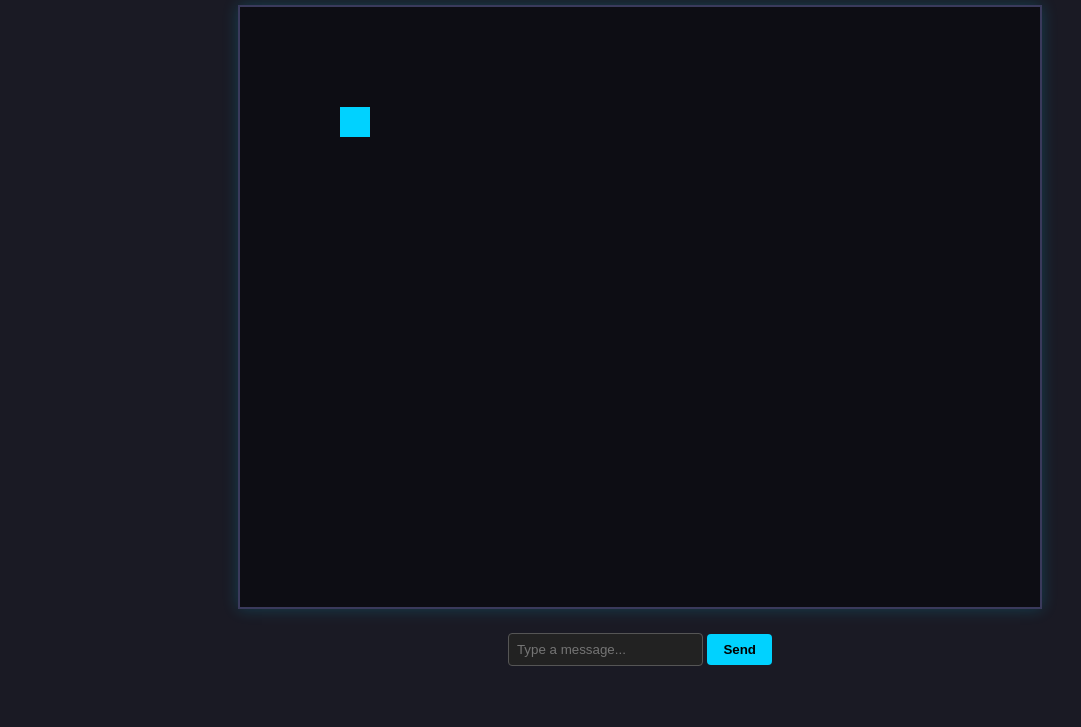
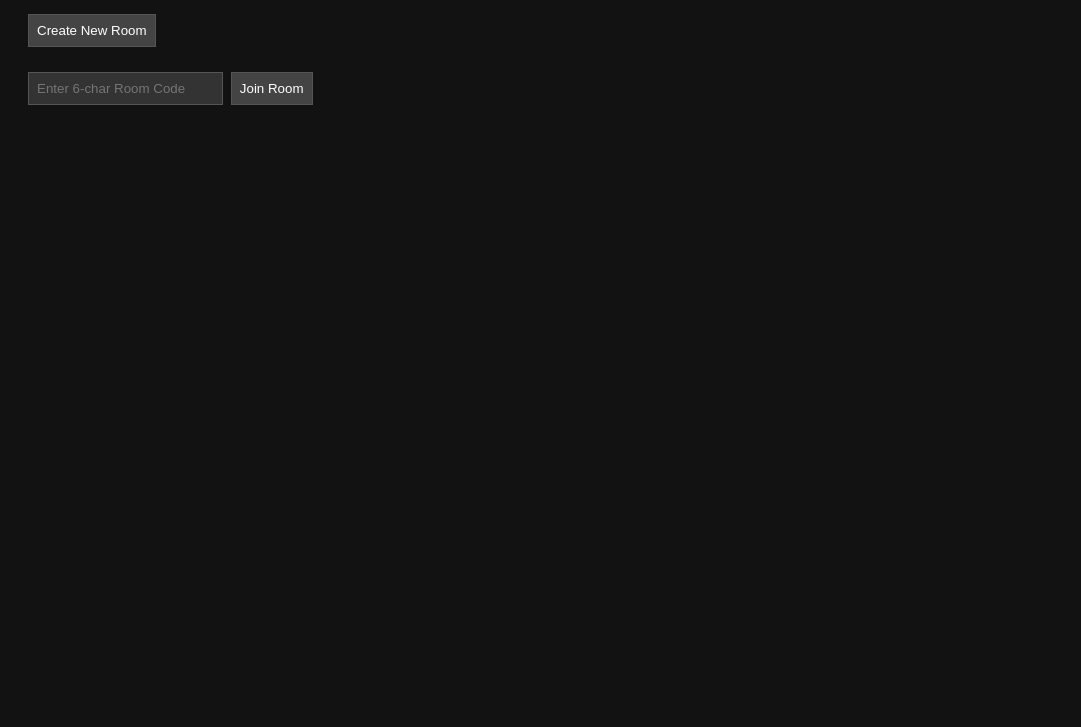
Before and after one commit to JabezJesudasonJena/pixelpulse, a website: page src/public/index.html in a window 1280 px wide. Shown: the part 73-800 px from the top of the page, without its empty margins (0-1081 px from the left). Drawn offline with nearby package versions, Linux system fonts and the light colour scheme; no server answers.

Commit message:
feat: Chat Room implementation

```diff
--- a/src/public/index.html
+++ b/src/public/index.html
@@ -2,95 +2,114 @@
 <html lang="en">
 <head>
     <meta charset="UTF-8">
-    <title>PixelPulse</title>
+    <title>Room Architecture Test</title>
     <script src="https://cdnjs.cloudflare.com/ajax/libs/socket.io/4.7.2/socket.io.min.js"></script>
     <style>
-        body {
-            background-color: #1a1a24;
-            color: white;
-            font-family: sans-serif;
-            text-align: center;
-            margin-top: 30px;
-        }
-        /* Style the canvas so it looks like a game screen */
-        canvas {
-            background-color: #0d0d14;
-            border: 2px solid #3a3a5c;
-            box-shadow: 0 0 15px rgba(0, 210, 255, 0.2);
-            margin-bottom: 20px;
-        }
-        input {
-            padding: 8px;
-            border-radius: 4px;
-            border: 1px solid #555;
-            background: #222;
-            color: white;
-        }
-        button {
-            padding: 8px 16px;
-            background-color: #00d2ff;
-            border: none;
-            border-radius: 4px;
-            color: black;
-            font-weight: bold;
-            cursor: pointer;
-        }
+        body { font-family: monospace; background-color: #121212; color: #fff; padding: 20px; }
+        input, button { padding: 8px; margin: 5px 0; background: #333; color: white; border: 1px solid #555; }
+        button { cursor: pointer; background: #444; }
+        button:hover { background: #555; }
+        #chatArea { display: none; margin-top: 20px; border-top: 1px solid #444; padding-top: 20px; }
+        #logs { background: #1e1e1e; padding: 10px; height: 250px; overflow-y: scroll; margin-bottom: 10px; border: 1px solid #333; }
+        .system { color: #888; }
+        .room { color: #4CAF50; }
+        .chat { color: #2196F3; }
+        .error { color: #f44336; }
     </style>
 </head>
 <body>
-    <h2>PixelPulse</h2>
+    <h2>Room Management Node</h2>
 
-    <!-- The Game Screen -->
-    <canvas id="gameCanvas" width="800" height="600"></canvas>
+    <div id="lobbyArea">
+        <button onclick="createRoom()">Create New Room</button>
+        <br><br>
+        <input type="text" id="roomInput" placeholder="Enter 6-char Room Code">
+        <button onclick="joinRoom()">Join Room</button>
+    </div>
 
-    <!-- Keeping your test chat box -->
-    <div>
-        <input type="text" id="msgInput" placeholder="Type a message...">
-        <button onclick="sendMessage()">Send</button>
+    <div id="roomInfo" style="margin-top: 20px; font-weight: bold; color: #ffeb3b;"></div>
+
+    <div id="chatArea">
+        <div id="logs"></div>
+        <input type="text" id="msgInput" placeholder="Type message here...">
+        <button onclick="sendMessage()">Send to Room</button>
     </div>
 
     <script>
-        // ==========================================
-        // 1. SOCKET SETUP
-        // ==========================================
         const socket = io("http://localhost:3001");
 
+        // DOM Elements
+        const logsDiv = document.getElementById('logs');
+        const lobbyArea = document.getElementById('lobbyArea');
+        const chatArea = document.getElementById('chatArea');
+        const roomInfo = document.getElementById('roomInfo');
+
+        // Helper to print colored logs
+        function logMessage(msg, type = 'system') {
+            logsDiv.innerHTML += `<div class="${type}">${msg}</div>`;
+            logsDiv.scrollTop = logsDiv.scrollHeight;
+        }
+
+        // Socket Connection
         socket.on("connect", () => {
-            console.log("Connected to PixelPulse server:", socket.id);
+            logMessage(`[Connected] Socket ID: ${socket.id}`, 'system');
         });
 
-        socket.on("receive_message", (data) => {
-            console.log("Broadcast received:", data);
+        // Room Events
+        socket.on("room_created", (data) => {
+            roomInfo.innerText = `Hosting Room: ${data.roomCode}`;
+            logMessage(`[Success] Room created: ${data.roomCode}`, 'room');
+            enterRoomUI();
         });
 
-        function sendMessage() {
-            const text = document.getElementById('msgInput').value;
-            socket.emit("send_message", { text: text });
+        socket.on("room_joined", (data) => {
+            roomInfo.innerText = `Connected to Room: ${data.roomCode}`;
+            logMessage(`[Success] Joined room: ${data.roomCode}`, 'room');
+            enterRoomUI();
+        });
+
+        socket.on("player_joined", (data) => {
+            logMessage(`[Event] Player ${data.playerId} joined. (${data.playerCount}/5)`, 'room');
+        });
+
+        socket.on("player_left", (data) => {
+            logMessage(`[Event] Player ${data.playerId} disconnected. (${data.playerCount}/5)`, 'room');
+        });
+
+        // Chat Events
+        socket.on("receive_message", (data) => {
+            const senderName = data.sender === socket.id ? "You" : data.sender.substring(0,5);
+            logMessage(`[${senderName}]: ${data.text}`, 'chat');
+        });
+
+        socket.on("error", (data) => {
+            logMessage(`[Error] ${data.message}`, 'error');
+            alert(data.message);
+        });
+
+        // Emit Actions
+        function createRoom() {
+            socket.emit("create_room");
         }
 
-        // ==========================================
-        // 2. CANVAS SETUP
-        // ==========================================
-        const canvas = document.getElementById("gameCanvas");
-        const ctx = canvas.getContext("2d"); // The tool we use to draw
-
-        // A simple function to draw a player
-        function drawPlayer(x, y, color) {
-            ctx.fillStyle = color;
-            ctx.fillRect(x, y, 30, 30); // x, y, width, height
+        function joinRoom() {
+            const code = document.getElementById('roomInput').value.trim();
+            if (!code) return alert("Room code cannot be empty.");
+            socket.emit("join_room", { roomCode: code });
         }
 
-        // The main render function that updates the screen
-        function render() {
-            // 1. Clear the old frame (so shapes don't smear)
-            ctx.clearRect(0, 0, canvas.width, canvas.height);
-
-            // 2. Draw our test player at coordinates (X: 100, Y: 100)
-            drawPlayer(100, 100, "#00d2ff");
+        function sendMessage() {
+            const input = document.getElementById('msgInput');
+            if (!input.value.trim()) return;
+            socket.emit("send_message", { text: input.value.trim() });
+            input.value = '';
         }
 
-        // Call render once to draw the initial screen
-        render();
+        // UI Transition
+        function enterRoomUI() {
+            lobbyArea.style.display = 'none';
+            chatArea.style.display = 'block';
+        }
     </script>
 </body>
 </html>
```
Also changed, not shown: src/index.mjs (+97 -14 lines).
